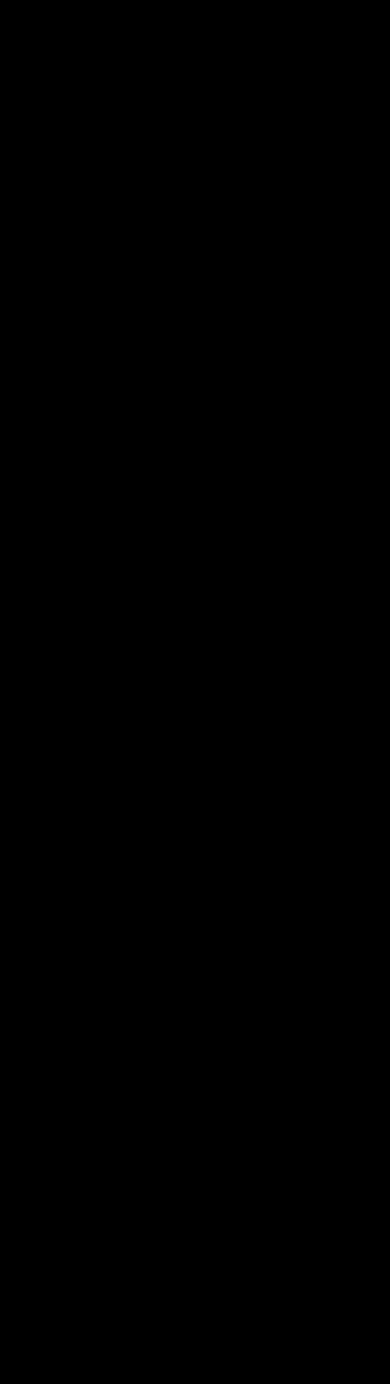
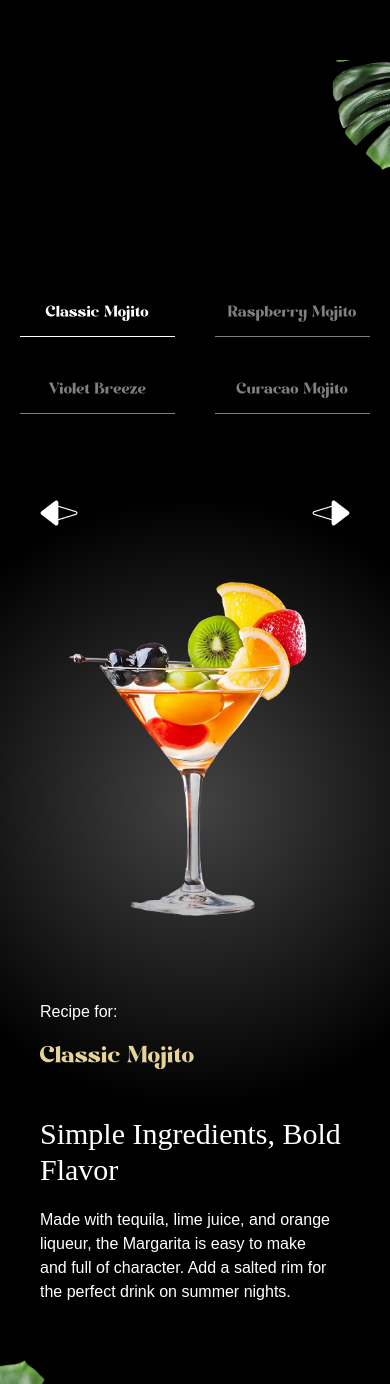
Before and after one commit to Rowel-Maharjan/Mohito, a React (Vite) app: page / in a window 390 px wide. Shown: the part 6073-7457 px from the top of the page. Before the commit the page ends 6293 px from the top, so only its background shows below. Built offline with nearby package versions, Linux system fonts and the light colour scheme; a web font is replaced by a local one.

Commit message:
Menu section

```diff
--- a/constants/index.js
+++ b/constants/index.js
@@ -134,7 +134,7 @@ const socials = [
   },
 ];
 
-const sliderLists = [
+const allCocktails = [
   {
     id: 1,
     name: "Classic Mojito",
@@ -179,5 +179,5 @@ export {
   openingHours,
   storeInfo,
   socials,
-  sliderLists,
+  allCocktails,
 };
--- a/src/App.jsx
+++ b/src/App.jsx
@@ -6,6 +6,7 @@ import Hero from "./components/Hero";
 import Cocktails from "./components/Cocktails";
 import About from "./components/About";
 import ArtSection from "./components/ArtSection";
+import Menu from "./components/Menu";
 
 gsap.registerPlugin(ScrollTrigger, SplitText);
 
@@ -17,6 +18,7 @@ const App = () => {
       <Cocktails />
       <About />
       <ArtSection />
+      <Menu />
     </main>
   );
 };
--- /dev/null
+++ b/src/components/Menu.jsx
@@ -0,0 +1,160 @@
+"use client";
+
+import React, { useRef, useState } from "react";
+import { allCocktails } from "../../constants";
+import { useGSAP } from "@gsap/react";
+import gsap from "gsap";
+
+const Menu = () => {
+  const contentRef = useRef(null);
+  const [currentIndex, setCurrentIndex] = useState(0);
+
+  useGSAP(() => {
+    gsap.fromTo(
+      "#title",
+      {
+        opacity: 0,
+      },
+      {
+        opacity: 1,
+        duration: 1,
+      }
+    );
+
+    gsap.fromTo(
+      ".cocktail img",
+      {
+        opacity: 9,
+        xPercent: -100,
+      },
+      {
+        opacity: 1,
+        xPercent: 0,
+        duration: 1,
+        ease: "power1.inOut",
+      }
+    );
+    gsap.fromTo(
+      ".details h2",
+      {
+        yPercent: 100,
+        opacity: 0,
+      },
+      {
+        yPercent: 0,
+        opacity: 1,
+        ease: "power1.inOut",
+      }
+    );
+    gsap.fromTo(
+      ".details p",
+      {
+        yPercent: 100,
+        opacity: 0,
+      },
+      {
+        yPercent: 0,
+        opacity: 1,
+        ease: "power1.inOut",
+      }
+    );
+  }, [currentIndex]);
+  const totalCocktails = allCocktails.length;
+
+  const getCoktailAt = (indexOffset) => {
+    return allCocktails[
+      (currentIndex + indexOffset + totalCocktails) % totalCocktails
+    ];
+  };
+
+  const currentCocktail = getCoktailAt(0);
+  const prevCocktail = getCoktailAt(-1);
+  const nextCocktail = getCoktailAt(1);
+
+  const goToSlide = (index) => {
+    const newIndex = (index + totalCocktails) % totalCocktails;
+    setCurrentIndex(newIndex);
+  };
+  return (
+    <section id="menu" aria-labelledby="menu-heading">
+      <img
+        src="/images/slider-left-leaf.png"
+        alt="left-leaf"
+        id="m-left-leaf"
+      />
+      <img
+        src="/images/slider-right-leaf.png"
+        alt="right-leaf"
+        id="m-right-leaf"
+      />
+      <h2 id="menu-heading" className="sr-only">
+        Cocktail Menu
+      </h2>
+
+      <nav className="cocktail-tabs" aria-label="Cocktail Navigation">
+        {allCocktails.map((cocktail, index) => {
+          const isActive = index === currentIndex;
+          return (
+            <button
+              onClick={() => goToSlide(index)}
+              className={
+                isActive
+                  ? "text-white border-white "
+                  : "text-white/50 border-white/50 "
+              }
+              key={index}
+            >
+              {cocktail.name}
+            </button>
+          );
+        })}
+      </nav>
+      <div className="content ">
+        <div className="arrows">
+          <button
+            className="text-left"
+            onClick={() => goToSlide(currentIndex - 1)}
+          >
+            <span>{prevCocktail.name}</span>
+            <img
+              src="/images/right-arrow.png"
+              alt="right arrow"
+              aria-hidden="true"
+            />
+          </button>
+          <button
+            className="text-left"
+            onClick={() => goToSlide(currentIndex + 1)}
+          >
+            <span>{nextCocktail.name}</span>
+            <img
+              src="/images/left-arrow.png"
+              alt="left arrow"
+              aria-hidden="true"
+            />
+          </button>
+        </div>
+        <div className="cocktail">
+          <img
+            src={currentCocktail.image}
+            alt="cocktail"
+            className="object-contain"
+          />
+        </div>
+
+        <div className="recipe">
+          <div className="info" ref={contentRef}>
+            <p>Recipe for:</p>
+            <p id="title">{currentCocktail.name}</p>
+          </div>
+          <div className="details">
+            <h2>{currentCocktail.title}</h2>
+            <p>{currentCocktail.description}</p>
+          </div>
+        </div>
+      </div>
+    </section>
+  );
+};
+
+export default Menu;
--- a/src/index.css
+++ b/src/index.css
@@ -297,7 +297,7 @@ body {
       @apply flex flex-col justify-between items-center container mx-auto relative;
 
       .arrows {
-        @apply flex items-center justify-between w-full absolute;
+        @apply flex items-center justify-between w-full absolute px-5 z-10;
 
         button {
           @apply text-white hover:text-yellow cursor-pointer transition-colors max-w-36;
@@ -310,7 +310,7 @@ body {
     }
 
     .cocktail {
-      @apply flex-center mt-10;
+      @apply flex-center md:-mt-5 2xl:mt-10;
 
       img {
         @apply object-contain h-[60vh];
@@ -318,7 +318,7 @@ body {
     }
 
     .recipe {
-      @apply flex max-md:flex-col gap-10 md:items-center justify-between w-full lg:absolute bottom-0;
+      @apply flex px-5 max-md:flex-col gap-10 md:items-center justify-between w-full lg:absolute bottom-0;
 
       .info {
         @apply space-y-4 lg:translate-y-20;
```
